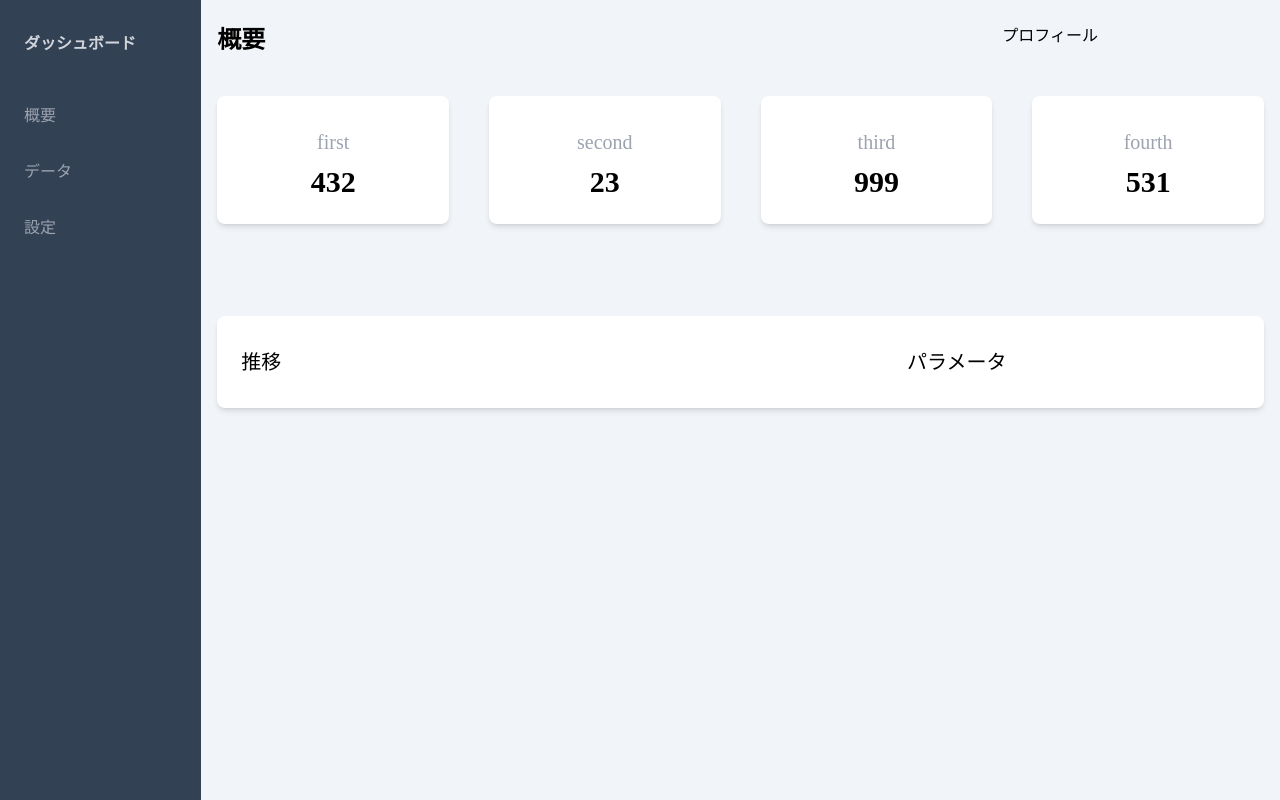
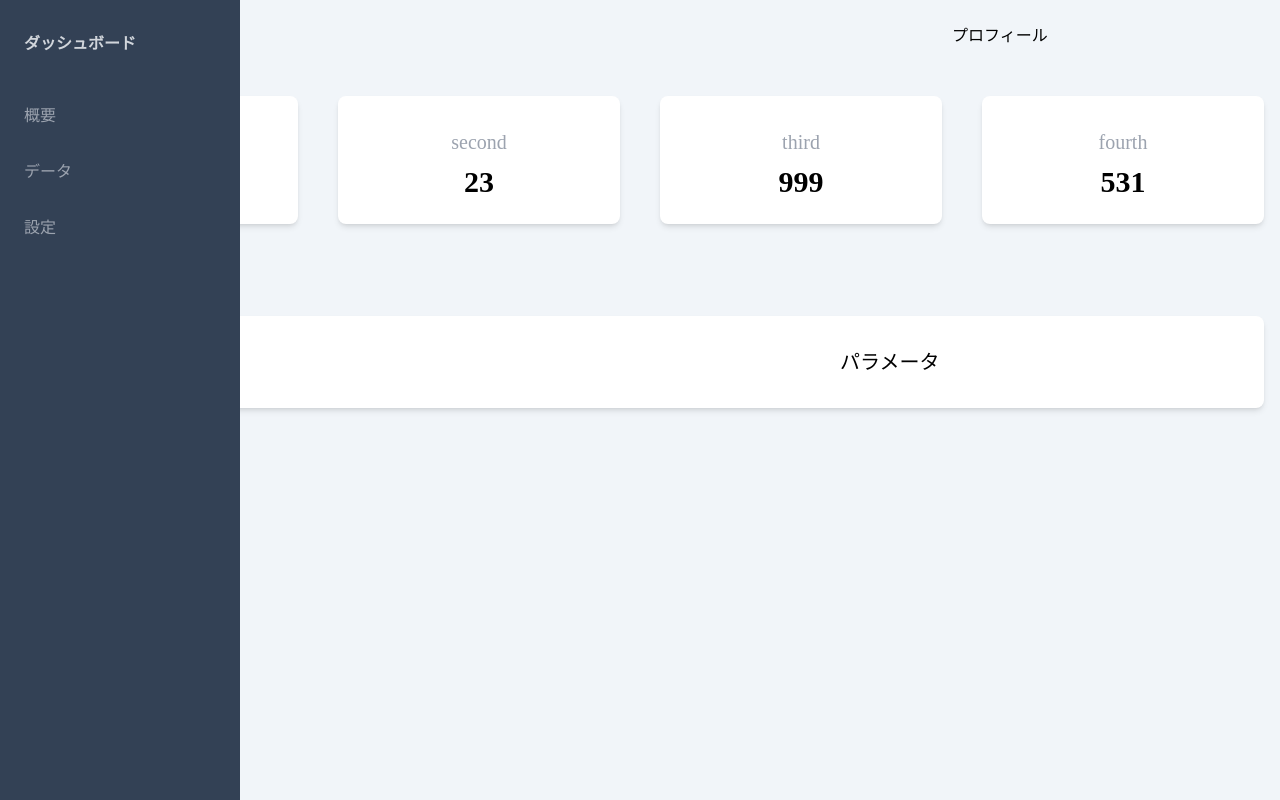
Before and after one commit to hsov9314/stats-app, a React (Vite) app in the folder app/: page / in a window 1280 px wide. Built offline with nearby package versions, Linux system fonts and the light colour scheme.

Commit message:
[fix] set sidebar sticky

```diff
--- a/app/src/components/SideBar/SideBar.tsx
+++ b/app/src/components/SideBar/SideBar.tsx
@@ -3,7 +3,7 @@ import { SideBarItem } from './SideBarItem'
 
 export const SideBar = () => {
   return (
-    <div className="w-60 py-4 bg-slate-700">
+    <div className="w-60 py-4 bg-slate-700 fixed top-0 left-0 h-full">
       <SideBarHeader label="ダッシュボード" />
       {['概要', 'データ', '設定'].map((item) => (
         <SideBarItem label={item} />
```
